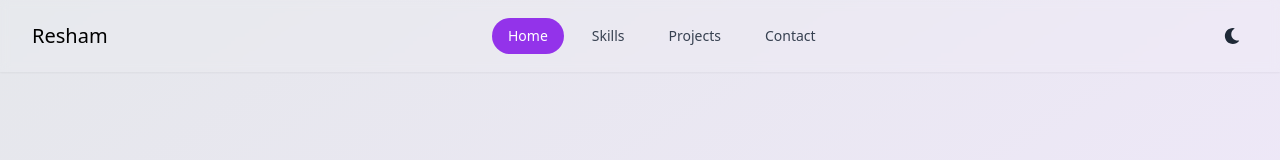
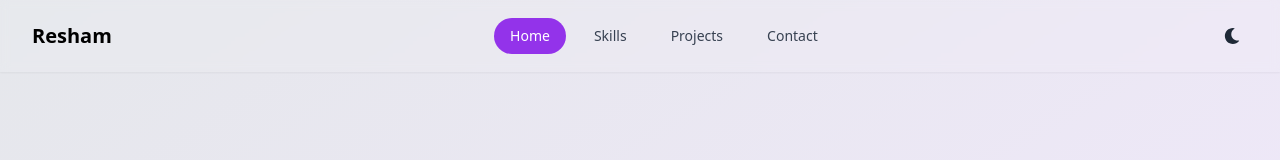
Before and after one commit to Resham011/Portfolio-Website, a React (Vite) app in the folder frontend/: page / in a window 1280 px wide. Shown: the top 160 px of the page. Built offline with nearby package versions, Linux system fonts and the light colour scheme.

Commit message:
Initial commit

```diff
--- a/frontend/src/components/Hero.jsx
+++ b/frontend/src/components/Hero.jsx
@@ -30,7 +30,7 @@ export default function Hero() {
           {/* Contact and Resume buttons side by side */}
           <div className="flex space-x-4">
             <a
-              href="#contact"
+              href="contact"
               className="px-6 py-3 bg-purple-600 hover:bg-purple-700 rounded-lg text-white font-medium transition"
             >
               Contact Me
--- a/frontend/src/components/Navbar.jsx
+++ b/frontend/src/components/Navbar.jsx
@@ -68,7 +68,7 @@ const Navbar = () => {
       <div className="max-w-7xl mx-auto px-4 sm:px-6 lg:px-8">
         <div className="flex justify-between items-center h-12">
           {/* Logo */}
-          <motion.div whileHover={{ scale: 1.05 }} className="text-xl font-m dark:text-white">
+          <motion.div whileHover={{ scale: 1.05 }} className="text-xl font-bold dark:text-white">
             Resham
           </motion.div>
 
--- a/frontend/src/components/Projects.jsx
+++ b/frontend/src/components/Projects.jsx
@@ -20,8 +20,8 @@ const projects = [
     image: project2,
     description: "A personal portfolio showcasing skills, projects, and contact information with a clean, responsive design.",
     tech: ["Vite", "Express", "React", "HTML", "Tailwind Css"],
-    liveLink: "https://your-portfolio.com",
-    githubLink: "https://github.com/your-portfolio",
+    liveLink: "https://portfolio-frontend-bse0.onrender.com/",
+    githubLink: "https://github.com/Resham011/Portfolio-Website",
   },
   {
     title: "Tic-Tac-Toe Game",
```
